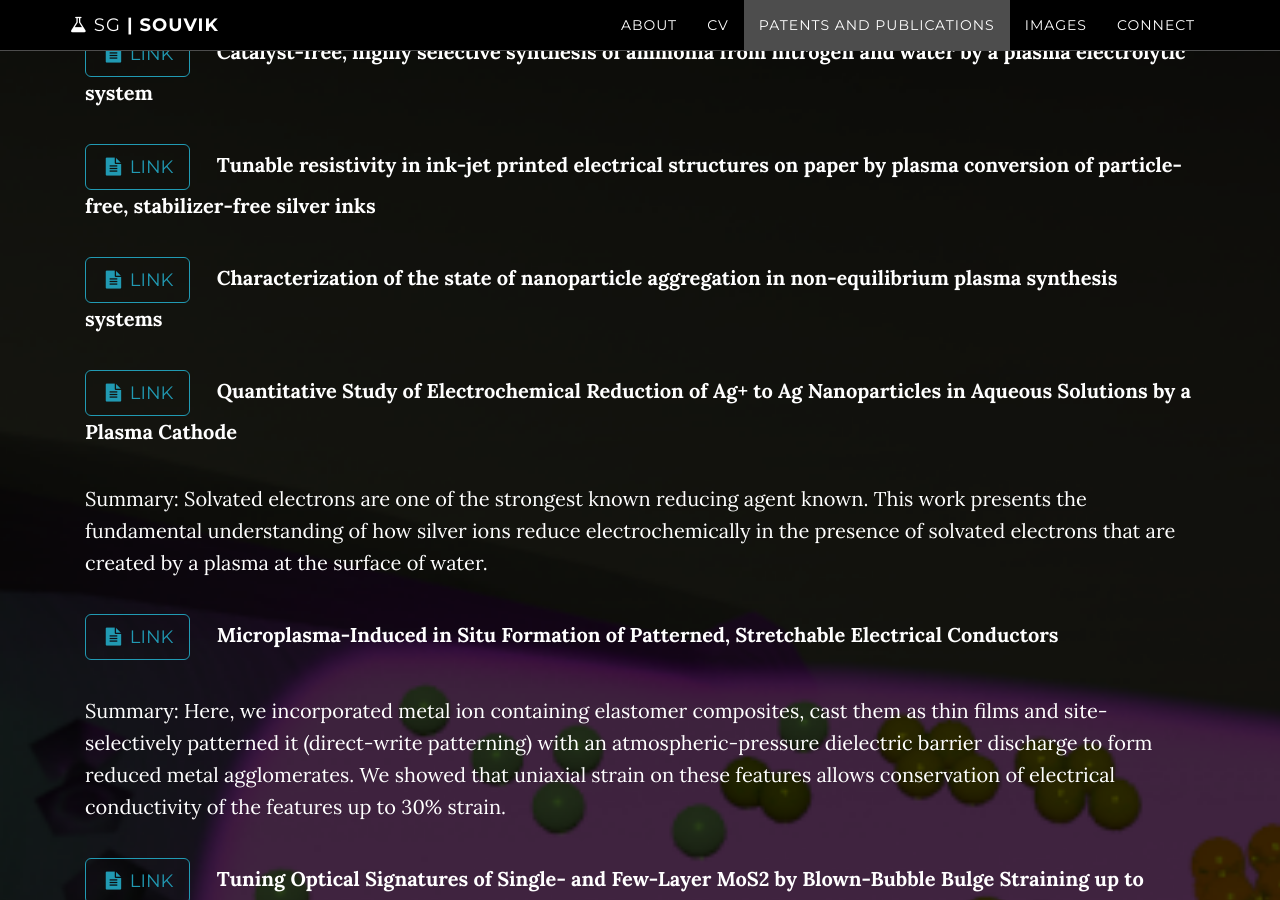
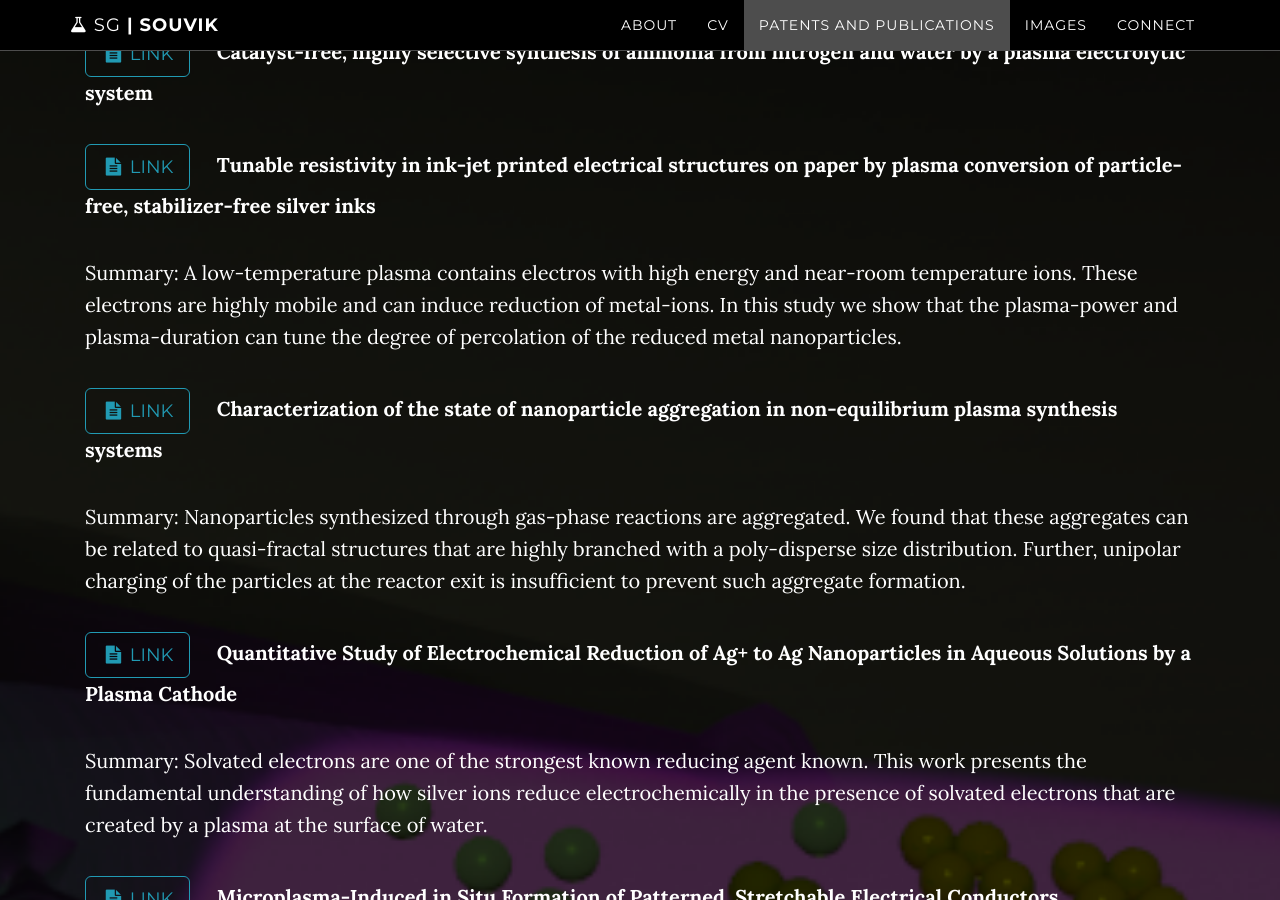
Before and after one commit to SouvikSG/souviksg.github.io, a Jekyll site: the page built from index.html, in a window 1280 px wide and 900 px high, scrolled down 4801 px. Built offline with Jekyll 4.4.1, drawn with Linux system fonts in a browser that asks for light colours.

Commit message:
Update publications.html

```diff
--- a/_includes/publications.html
+++ b/_includes/publications.html
@@ -15,7 +15,11 @@
 
 <p><a target='_blank' href="https://avs.scitation.org/doi/abs/10.1116/1.5042459" class="btn btn-default btn-lg"> <i class="fa fa-file-text fa-fw"></i>  LINK</a> &nbsp; &nbsp; <b>Tunable resistivity in ink-jet printed electrical structures on paper by plasma conversion of particle-free, stabilizer-free silver inks</b></p>
 
+<p>Summary: A low-temperature plasma contains electros with high energy and near-room temperature ions.  These electrons are highly mobile and can induce reduction of metal-ions. In this study we show that the plasma-power and plasma-duration can tune the degree of percolation of the reduced metal nanoparticles. </p>
+
 <p><a target='_blank' href="https://iopscience.iop.org/article/10.1088/1361-6463/aad26f" class="btn btn-default btn-lg"> <i class="fa fa-file-text fa-fw"></i>  LINK</a> &nbsp; &nbsp; <b>Characterization of the state of nanoparticle aggregation in non-equilibrium plasma synthesis systems</b></p>
+
+<p>Summary: Nanoparticles synthesized through gas-phase reactions are aggregated.  We found that these aggregates can be related to quasi-fractal structures that are highly branched with a poly-disperse size distribution.  Further, unipolar charging of the particles at the reactor exit is insufficient to prevent such aggregate formation. </p>
 
 <p><a target='_blank' href="http://jes.ecsdl.org/content/164/13/D818.short" class="btn btn-default btn-lg"> <i class="fa fa-file-text fa-fw"></i>  LINK</a> &nbsp; &nbsp; <b>Quantitative Study of Electrochemical Reduction of Ag+ to Ag Nanoparticles in Aqueous Solutions by a Plasma Cathode</b></p>
 
```
